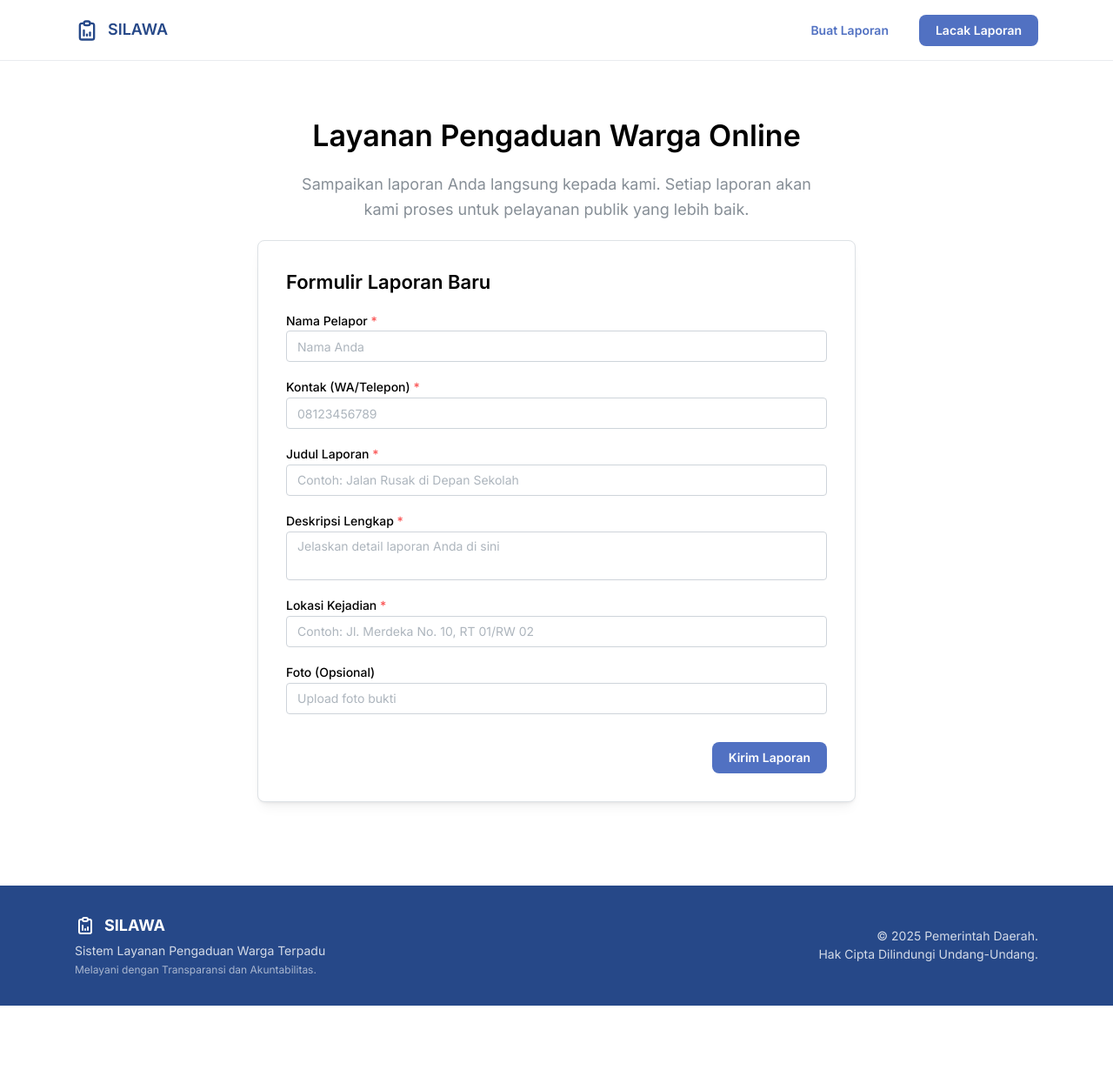
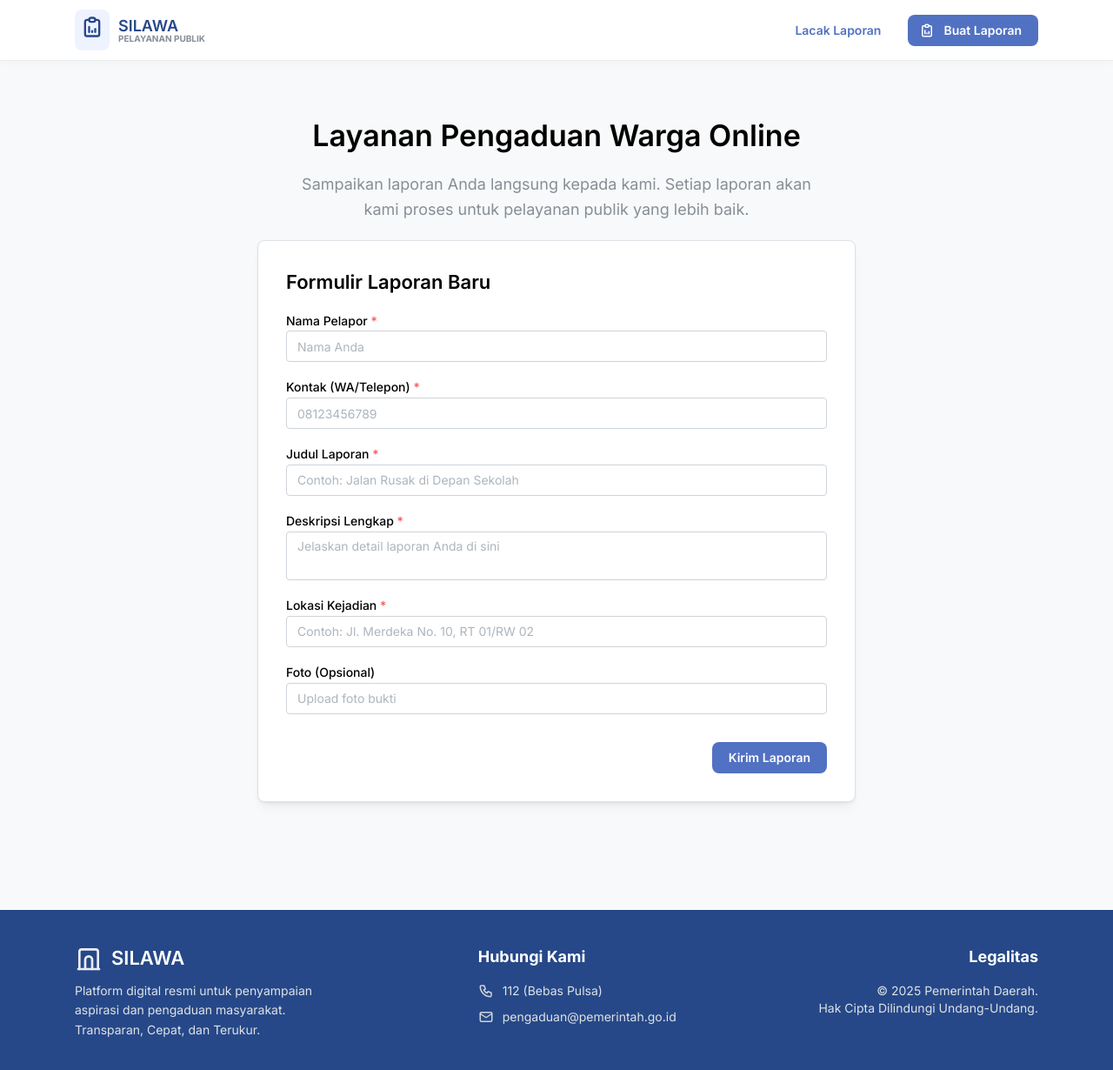
Before and after one commit to reyhkm/Silawa-FE, a React (Vite) app: page / in a window 1280 px wide. Shown: the top 1230 px of the page at 87% size. Before the commit the page ends 1156 px from the top, so only its background shows below. Built offline with nearby package versions, Linux system fonts and the light colour scheme; no server answers.

Commit message:
Update PublicLayout.tsx

```diff
--- a/src/components/layout/PublicLayout.tsx
+++ b/src/components/layout/PublicLayout.tsx
@@ -1,73 +1,147 @@
-import { AppShell, Group, Button, Title, Box, Text, Container, Stack } from '@mantine/core';
-import { Outlet, useNavigate, Link } from 'react-router-dom';
-import { IconReportAnalytics } from '@tabler/icons-react';
+import { AppShell, Group, Button, Title, Box, Text, Container, Stack, Burger, Drawer, Divider, ScrollArea, rem } from '@mantine/core';
+import { useDisclosure } from '@mantine/hooks';
+import { Outlet, useNavigate, Link, useLocation } from 'react-router-dom';
+import { IconReportAnalytics, IconBuildingArch, IconPhone, IconMail } from '@tabler/icons-react';
 
-function PublicHeader() {
+// --- KOMPONEN HEADER ---
+function PublicHeader({ opened, toggle }: { opened: boolean; toggle: () => void }) {
   const navigate = useNavigate();
+  const location = useLocation();
+
+  // Cek rute aktif untuk styling tombol
+  const isActive = (path: string) => location.pathname === path;
+
   return (
+    <Container size="lg" h="100%">
       <Group h="100%" justify="space-between">
+        {/* LOGO AREA */}
         <Group style={{ cursor: 'pointer' }} onClick={() => navigate('/')} gap="xs">
+          <Box p={6} bg="brandBlue.0" style={{ borderRadius: '8px' }}>
              <IconReportAnalytics size={28} color="var(--mantine-color-brandBlue-9)" />
-        <Title order={4} c="brandBlue.9">SILAWA</Title>
+          </Box>
+          <Box>
+            <Title order={4} c="brandBlue.9" lh={1.1}>SILAWA</Title>
+            <Text size="10px" c="dimmed" tt="uppercase" fw={700} ls={1}>Pelayanan Publik</Text>
+          </Box>
         </Group>
-      <Group>
-        <Button component={Link} to="/" variant="subtle">
+
+        {/* DESKTOP NAVIGATION (Hidden on Mobile) */}
+        <Group visibleFrom="sm" gap="sm">
+          <Button
+            component={Link}
+            to="/lacak"
+            variant={isActive('/lacak') ? "light" : "subtle"}
+            color="brandBlue"
+          >
+            Lacak Laporan
+          </Button>
+          <Button
+            component={Link}
+            to="/"
+            variant="filled"
+            color="brandBlue"
+            radius="md"
+            leftSection={<IconReportAnalytics size={18} />}
+          >
             Buat Laporan
           </Button>
-        <Button component={Link} to="/lacak" variant="filled">
-          Lacak Laporan
-        </Button>
         </Group>
+
+        {/* MOBILE BURGER (Hidden on Desktop) */}
+        <Burger opened={opened} onClick={toggle} hiddenFrom="sm" size="sm" />
       </Group>
+    </Container>
   );
 }
 
+// --- KOMPONEN FOOTER ---
 function PublicFooter() {
   return (
-    <Box bg="brandBlue.9" c="white" py="xl" mt="xl">
+    <Box bg="brandBlue.9" c="white" py={40} mt={60}>
       <Container size="lg">
-        <Group justify="space-between" align="center">
-          {/* Bagian Kiri: Brand & Slogan */}
-          <Stack gap={4}>
-            <Group gap="xs">
-                <IconReportAnalytics size={24} color="white" />
-                <Text fw={700} size="lg">SILAWA</Text>
+        <Group justify="space-between" align="flex-start">
+
+          {/* Kolom 1: Brand */}
+          <Stack gap="xs" maw={300}>
+            <Group gap="xs" align="center">
+                <IconBuildingArch size={32} color="white" style={{ opacity: 0.9 }} />
+                <Title order={3} c="white">SILAWA</Title>
             </Group>
-            <Text size="sm" style={{ opacity: 0.8 }}>
-              Sistem Layanan Pengaduan Warga Terpadu
-            </Text>
-            <Text size="xs" style={{ opacity: 0.6 }}>
-              Melayani dengan Transparansi dan Akuntabilitas.
+            <Text size="sm" c="gray.3" lh={1.6}>
+              Platform digital resmi untuk penyampaian aspirasi dan pengaduan masyarakat. Transparan, Cepat, dan Terukur.
             </Text>
           </Stack>
 
-          {/* Bagian Kanan: Copyright */}
-          <Text size="sm" style={{ opacity: 0.8 }} ta="right">
+          {/* Kolom 2: Kontak (Opsional tapi penting utk Gov site) */}
+          <Stack gap="xs">
+            <Text fw={700} size="lg" mb={4}>Hubungi Kami</Text>
+            <Group gap="xs">
+                <IconPhone size={18} color="var(--mantine-color-gray-4)" />
+                <Text size="sm" c="gray.3">112 (Bebas Pulsa)</Text>
+            </Group>
+            <Group gap="xs">
+                <IconMail size={18} color="var(--mantine-color-gray-4)" />
+                <Text size="sm" c="gray.3">pengaduan@pemerintah.go.id</Text>
+            </Group>
+          </Stack>
+
+          {/* Kolom 3: Copyright */}
+          <Stack gap="xs" align="flex-end">
+             <Text fw={700} size="lg" mb={4}>Legalitas</Text>
+             <Text size="sm" c="gray.3" ta="right">
                 © {new Date().getFullYear()} Pemerintah Daerah.<br />
                 Hak Cipta Dilindungi Undang-Undang.
              </Text>
+          </Stack>
+
         </Group>
       </Container>
     </Box>
   );
 }
 
+// --- LAYOUT UTAMA ---
 export function PublicLayout() {
+  const [opened, { toggle, close }] = useDisclosure();
+
   return (
     <AppShell
       header={{ height: 70 }}
       padding={0}
-      withBorder={false} // Menghilangkan garis border default
+      withBorder={false}
     >
-      <AppShell.Header style={{ borderBottom: '1px solid #e9ecef' }}>
-         <Container size="lg" h="100%">
-            <PublicHeader />
-         </Container>
+      {/* HEADER DENGAN SHADOW HALUS */}
+      <AppShell.Header style={{ borderBottom: '1px solid #e9ecef', boxShadow: '0 2px 10px rgba(0,0,0,0.03)' }}>
+         <PublicHeader opened={opened} toggle={toggle} />
       </AppShell.Header>
 
-      {/* Menggunakan Flexbox agar footer terdorong ke bawah jika konten sedikit */}
-      <AppShell.Main style={{ display: 'flex', flexDirection: 'column', minHeight: '100vh' }}>
+      {/* DRAWER UNTUK MOBILE MENU */}
+      <Drawer
+        opened={opened}
+        onClose={close}
+        size="100%"
+        padding="md"
+        title="Menu Navigasi"
+        hiddenFrom="sm"
+        zIndex={1000000}
+      >
+        <ScrollArea h={`calc(100vh - ${rem(80)})`} mx="-md">
+          <Divider my="sm" />
+          <Stack gap="md" p="md">
+            <Button component={Link} to="/" onClick={close} fullWidth variant="filled" size="lg">
+              Buat Laporan Baru
+            </Button>
+            <Button component={Link} to="/lacak" onClick={close} fullWidth variant="light" size="lg">
+              Lacak Status Laporan
+            </Button>
+          </Stack>
+        </ScrollArea>
+      </Drawer>
+
+      {/* KONTEN UTAMA */}
+      <AppShell.Main style={{ display: 'flex', flexDirection: 'column', minHeight: '100vh', backgroundColor: '#F8F9FA' }}>
         <Box style={{ flex: 1 }} py="xl">
+            {/* Container konten dibatasi agar enak dibaca (Readability) */}
             <Container size="lg">
                 <Outlet />
             </Container>
```
Lines whose indentation alone changed are shown as unchanged.
